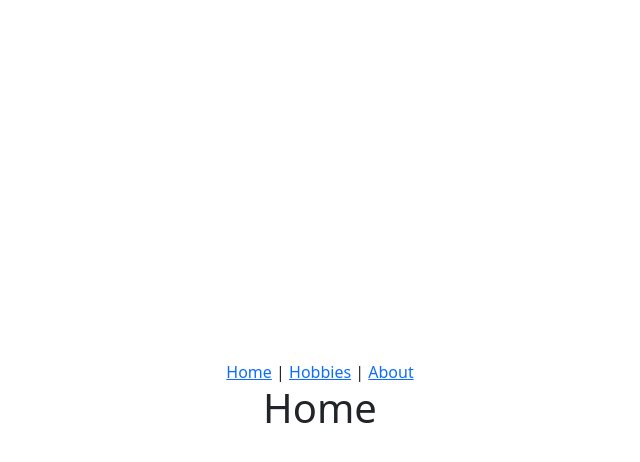
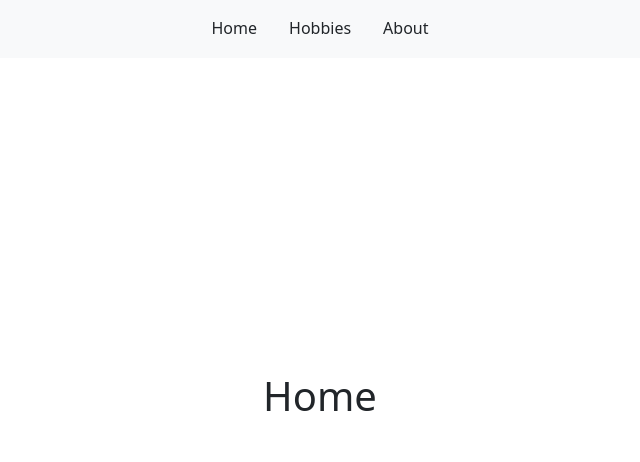
Before and after one commit to mbenders573/cs491, a React (Vite) app in the folder reactroutehobbies/: page / in a window 1280 px wide. Shown: the top 462 px of the page, without its empty margins (320-960 px from the left). Built offline with nearby package versions, Linux system fonts and the light colour scheme.

Commit message:
styled nav with bootstrap

```diff
--- a/reactroutehobbies/src/App.jsx
+++ b/reactroutehobbies/src/App.jsx
@@ -3,6 +3,7 @@ import reactLogo from './assets/react.svg'
 import viteLogo from '/vite.svg'
 import './App.css'
 import { Routes, Route, Link } from 'react-router-dom';
+import { Nav, Navbar, Container } from 'react-bootstrap';
 import About from './components/About.jsx'
 import Hobbies from './components/Hobbies.jsx'
 import Home from './components/Home.jsx'
@@ -11,12 +12,19 @@ import NoMatch from './components/NoMatch.jsx'
 function App() {
   return (
     <>
-
-      <nav>
-        <Link to = "/">Home</Link>{" "}|{" "}
-        <Link to = "/hobbies">Hobbies</Link>{" "}|{" "}
-        <Link to = "/about">About</Link>
-      </nav>
+      <Navbar bg = "light" fixed = "top" className = "justify-content-center">
+        <Nav variant="underline">
+          <Nav.Item>
+            <Nav.Link as = {Link} to = "/" className = "text-dark">Home</Nav.Link>
+          </Nav.Item>
+          <Nav.Item>
+            <Nav.Link as = {Link} to = "/hobbies" className = "text-dark">Hobbies</Nav.Link>
+          </Nav.Item>
+          <Nav.Item>
+            <Nav.Link as = {Link} to = "/about" className = "text-dark">About</Nav.Link>
+          </Nav.Item>
+        </Nav>
+      </Navbar>
 
       <Routes>
         <Route path = "/" element = {<Home/>}>
--- a/reactroutehobbies/src/components/NoMatch.jsx
+++ b/reactroutehobbies/src/components/NoMatch.jsx
@@ -1,4 +1,3 @@
-import React, { useState } from 'react';
 import '../App.css';
 import {  } from 'react-bootstrap';
 
```
